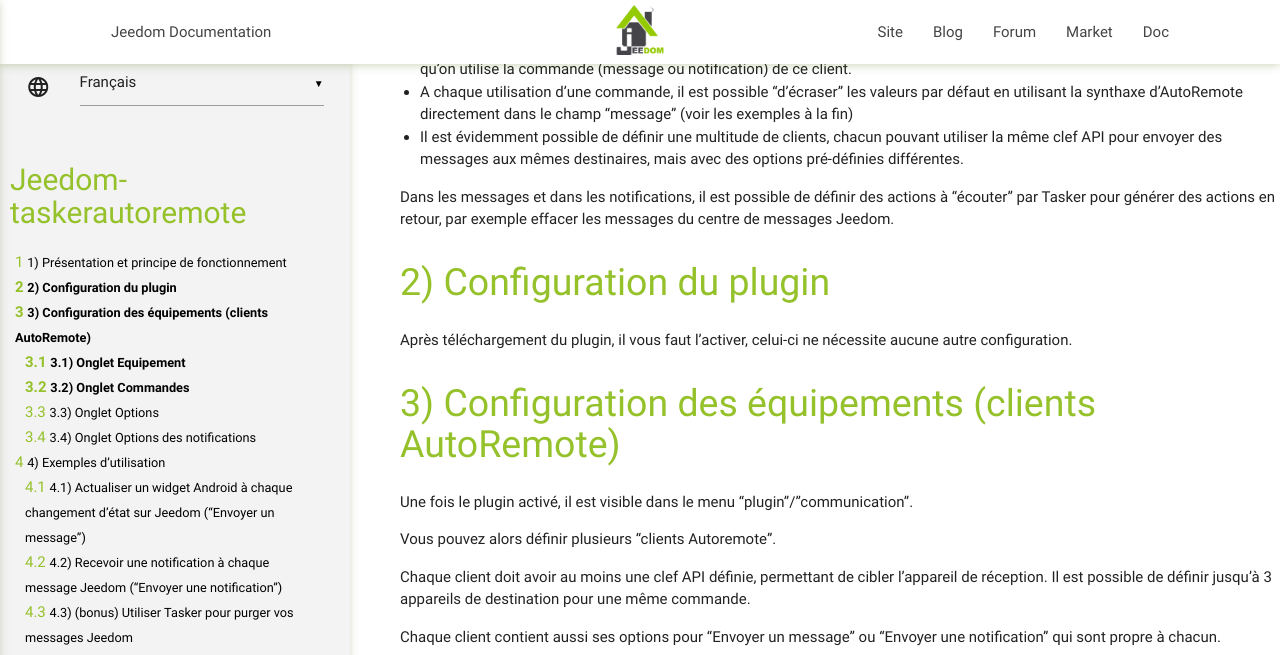
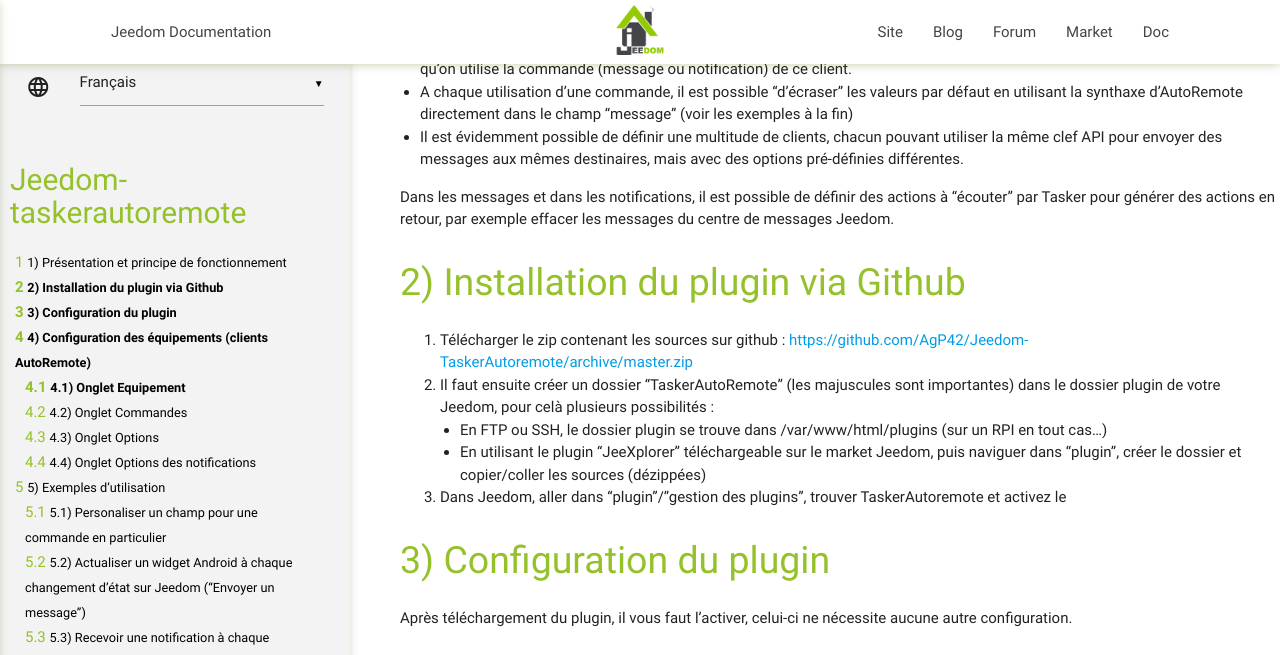
Before and after one commit to AgP42/Jeedom-TaskerAutoremote, a Jekyll site: the page built from docs/fr_FR/index.md, in a window 1280 px wide and 1400 px high, scrolled down 665 px. Shown: the top 655 px of the window. Built offline with Jekyll 4.4.1, drawn with Linux system fonts in a browser that asks for light colours; our own code applies the rules of GitHub Pages for plain Markdown files; some of the changed text lies outside the part shown.

Commit message:
Update index.md

```diff
--- a/docs/fr_FR/index.md
+++ b/docs/fr_FR/index.md
@@ -19,6 +19,16 @@ Le principe de fonctionnement du plugin est le suivant :
 - Il est évidemment possible de définir une multitude de clients, chacun pouvant utiliser la même clef API pour envoyer des messages aux mêmes destinaires, mais avec des options pré-définies différentes.
 
 Dans les messages et dans les notifications, il est possible de définir des actions à "écouter" par Tasker pour générer des actions en retour, par exemple effacer les messages du centre de messages Jeedom.
+
+
+Installation du plugin via Github
+=================================
+
+1. Télécharger le zip contenant les sources sur github : <a href="https://github.com/AgP42/Jeedom-TaskerAutoremote/archive/master.zip" target="_blank">https://github.com/AgP42/Jeedom-TaskerAutoremote/archive/master.zip</a>
+2. Il faut ensuite créer un dossier "TaskerAutoRemote" (les majuscules sont importantes) dans le dossier plugin de votre Jeedom, pour celà plusieurs possibilités :
+   - En FTP ou SSH, le dossier plugin se trouve dans /var/www/html/plugins (sur un RPI en tout cas...)
+   - En utilisant le plugin "JeeXplorer" téléchargeable sur le market Jeedom, puis naviguer dans "plugin", créer le dossier et copier/coller les sources (dézippées)
+3. Dans Jeedom, aller dans "plugin"/"gestion des plugins", trouver TaskerAutoremote et activez le
 
 Configuration du plugin
 ========================
@@ -78,16 +88,24 @@ Onglet Options des notifications
 Il s'agit des options pour la commande "Envoyer une notification" uniquement.
 
 ![](https://raw.githubusercontent.com/AgP42/Jeedom-AutoRemote/master/docs/assets/images/opt_notif.png)
+
+Exemple de rendu :
+![](https://raw.githubusercontent.com/AgP42/Jeedom-AutoRemote/master/docs/assets/images/Notif_app.jpg)
+
 ![](https://raw.githubusercontent.com/AgP42/Jeedom-AutoRemote/master/docs/assets/images/opt_notif_action.png)
 
 Pour l'action Tasker, il s'agit en fait du champs "message" qui doit donc être "écouté" par Tasker pour lancer une action. Voir dans Tasker les événements "AutoRemote". (Voir exemple ci-dessous)
 
 Si l'URL et Action sont remplies, "Action" sera prioritaire.
 ![](https://raw.githubusercontent.com/AgP42/Jeedom-AutoRemote/master/docs/assets/images/opt_notif_btn.png)
+
+Il est possible d'ajouter jusqu'à 3 boutons d'actions dans le pied de la notification. Le champ "action associé" correspond à une action tasker, de même que les actions ci-dessus.
+
 ![](https://raw.githubusercontent.com/AgP42/Jeedom-AutoRemote/master/docs/assets/images/opt_notif_config&autre.png)
 
 Exemples d'utilisation
 ======================
+
 Personaliser un champ pour une commande en particulier
 ------------------------------------------------------
 
```
